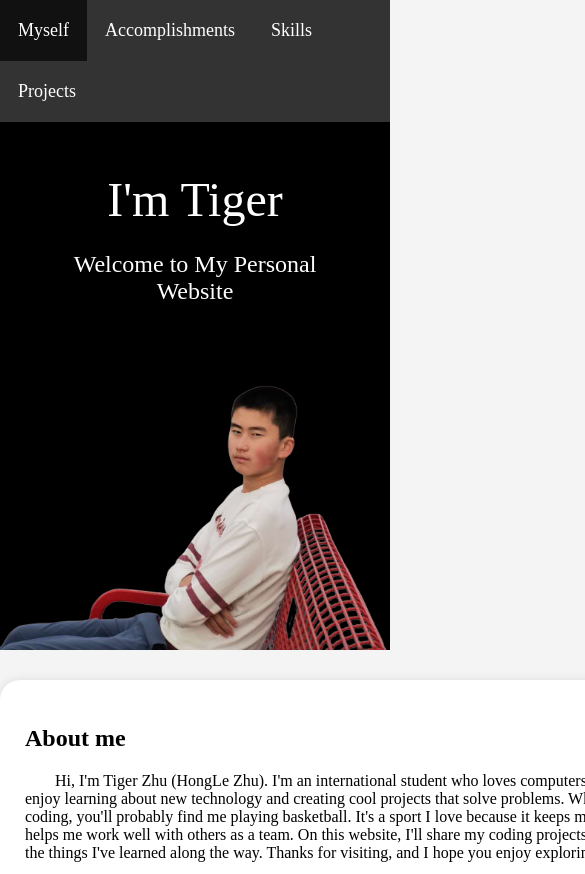
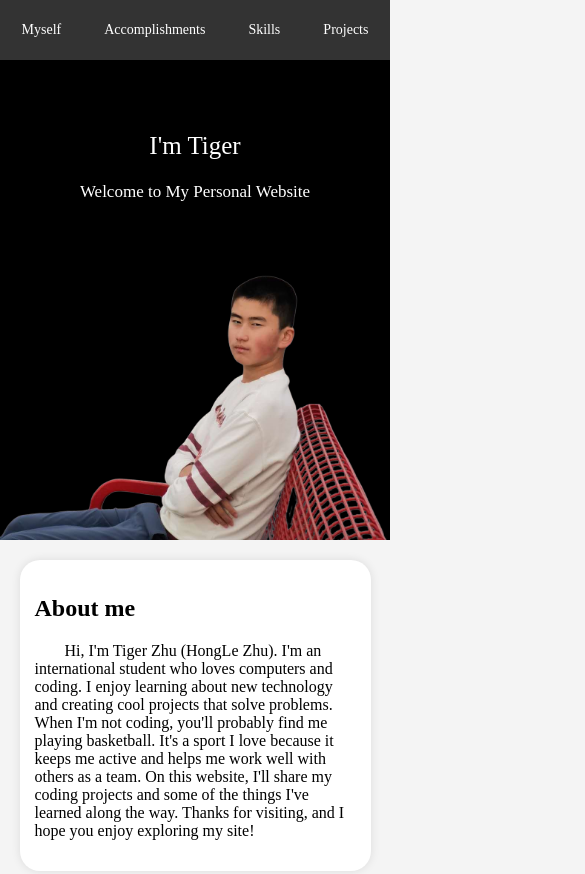
Before and after one commit to TigerZhu10/CV, a plain HTML site: page index.html in a window 390 px wide. Shown: the top 874 px of the page, 585 px wide, since content can reach past the window. Drawn offline with Linux system fonts and the light colour scheme; a web font is replaced by a local one.

Commit message:
Responsive website update(V1.30)
1. Wrote responsive function(media)
with
450px - cell phone ; 800px - tablet vertically ; 1200px -  tablet horizontal

```diff
--- a/index.html
+++ b/index.html
@@ -19,12 +19,13 @@
 </ul>
 
 <!----------------- background-top: ---------------------->
+
 <div class="background-top">
     <div class="content-top">
-        <h1><span class = "name-font">I'm Tiger</span></h1>
+        <h1><span class="name-font">I'm Tiger</span></h1>
         <p>Welcome to My Personal Website</p>
     </div>
-    <img src="./style/images/pro-img.png" alt="My photo" class = "top-img">
+    <img src="./style/images/pro-img.png" alt="My photo" class="pro-img">
 </div>
 
 <!----------------- about-me: ---------------------->
--- a/style/style.css
+++ b/style/style.css
@@ -13,6 +13,14 @@ body{
     align-items: center;
     text-align: center;
 }
+
+.pro-img {
+    display: block;
+    width: 100%;
+    max-width: 600px;
+    height: auto;
+}
+
 /* Nav bar goes here: */
 .nav-bar{
     list-style-type: none;
@@ -40,11 +48,11 @@ body{
 .nav a:hover {
     background-color: #111;
 }
+
 /* Nav bar ends here */
 
 .content-top{
     padding: 50px;
-    font-size: 30px;
 }
 
 .content-top h1{
@@ -65,12 +73,6 @@ body{
     font-size: 24px;
 }
 
-.top-img {
-    display: block;
-    width: 100%;
-    max-width: 600px;
-    height: auto;
-}
 
 .box-content{
     background-color: #fff;
@@ -112,3 +114,141 @@ footer {
     text-align: center;
     margin-top: 30px;
 }
+
+@media (max-width: 1200px) {
+
+    .name-font{
+        font-size: 31px;
+    }
+
+    .content-top p{
+        font-size: 23px
+    }
+
+    .nav-bar {
+        display: flex;
+        justify-content: space-around;
+        padding: 12px 0;
+    }
+
+
+    .nav a {
+        font-size: 16px;
+        padding: 14px;
+        display: inline-block;
+    }
+
+
+    .content {
+        width: 85%;
+        max-width: 700px;
+    }
+
+    .box-content {
+        padding: 20px;
+    }
+
+    .pro-img, .project-img {
+        width: 100%;
+        max-width: 550px;
+    }
+
+    footer img {
+        width: 50px;
+    }
+
+    footer p {
+        font-size: 16px;
+    }
+}
+
+@media (max-width: 800px) {
+
+    .name-font{
+        font-size: 28px;
+    }
+
+    .content-top p{
+        font-size: 20px
+    }
+
+    .nav-bar {
+        display: flex;
+        justify-content: space-around;
+        padding: 10px 0;
+    }
+
+    .nav a {
+        font-size: 15px;
+        padding: 12px;
+    }
+
+    .content {
+        width: 90%;
+        max-width: 500px;
+    }
+
+    .box-content {
+        padding: 18px;
+    }
+
+    .pro-img, .project-img {
+        width: 100%;
+        max-width: 500px;
+    }
+
+    footer img {
+        width: 45px;
+    }
+
+    footer p {
+        font-size: 15px;
+    }
+}
+
+@media(max-width:450px){
+
+    .name-font{
+        font-size: 25px;
+    }
+
+    .content-top p{
+        font-size: 17px
+    }
+
+    .nav-bar {
+        display: flex;
+        justify-content: space-around;
+        padding: 10px 0;
+    }
+
+    .nav a {
+        font-size: 14px;
+        padding: 12px;
+    }
+
+    .content {
+        width: 90%;
+        max-width: 400px;
+        margin: 20px auto;
+        text-align: left;
+    }
+
+    .box-content {
+        padding: 15px;
+    }
+
+    .pro-img, .project-img {
+        width: 100%;
+        max-width: 450px;
+        margin: 0;
+    }
+
+    footer img {
+        width: 40px;
+    }
+
+    footer p {
+        font-size: 14px;
+    }
+}
```
Also changed, not shown: templates/home_page/background-top.html (+3 -2 lines).
